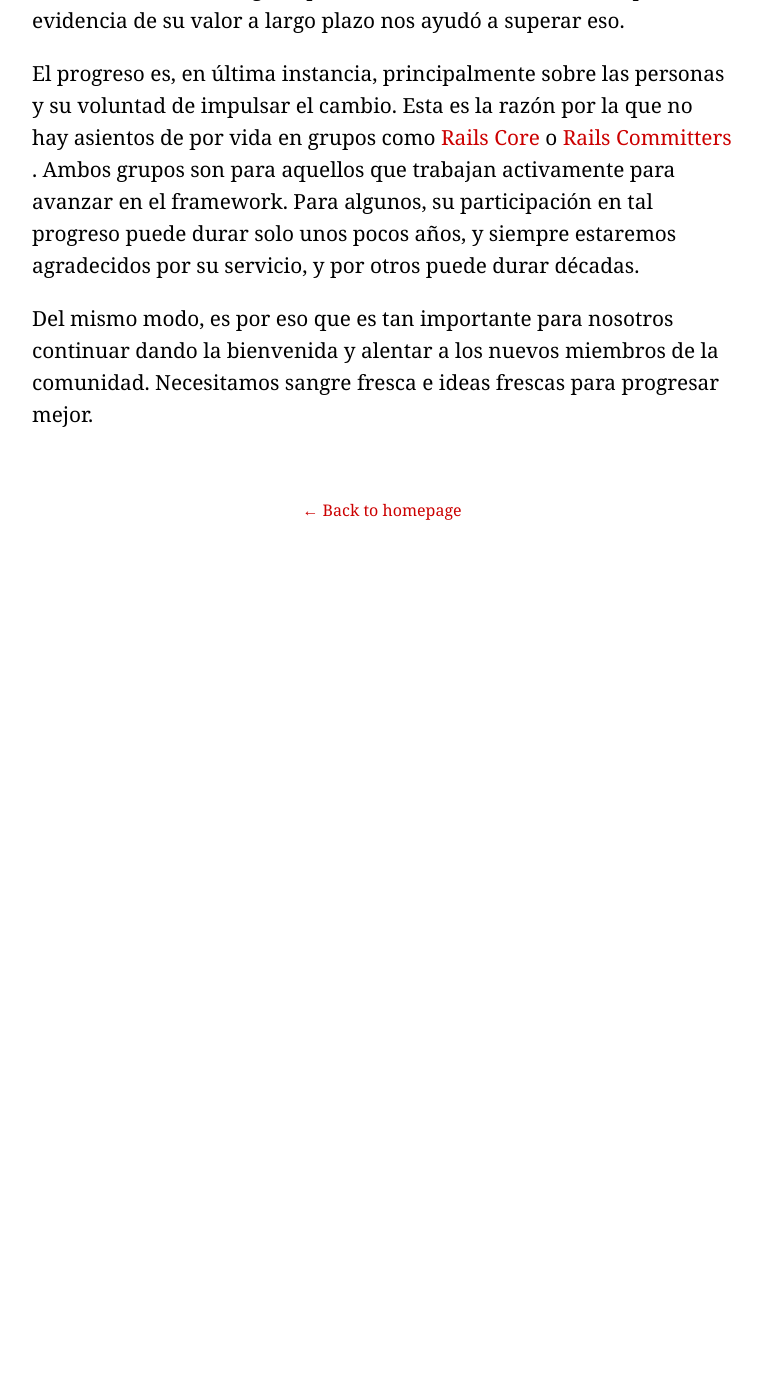
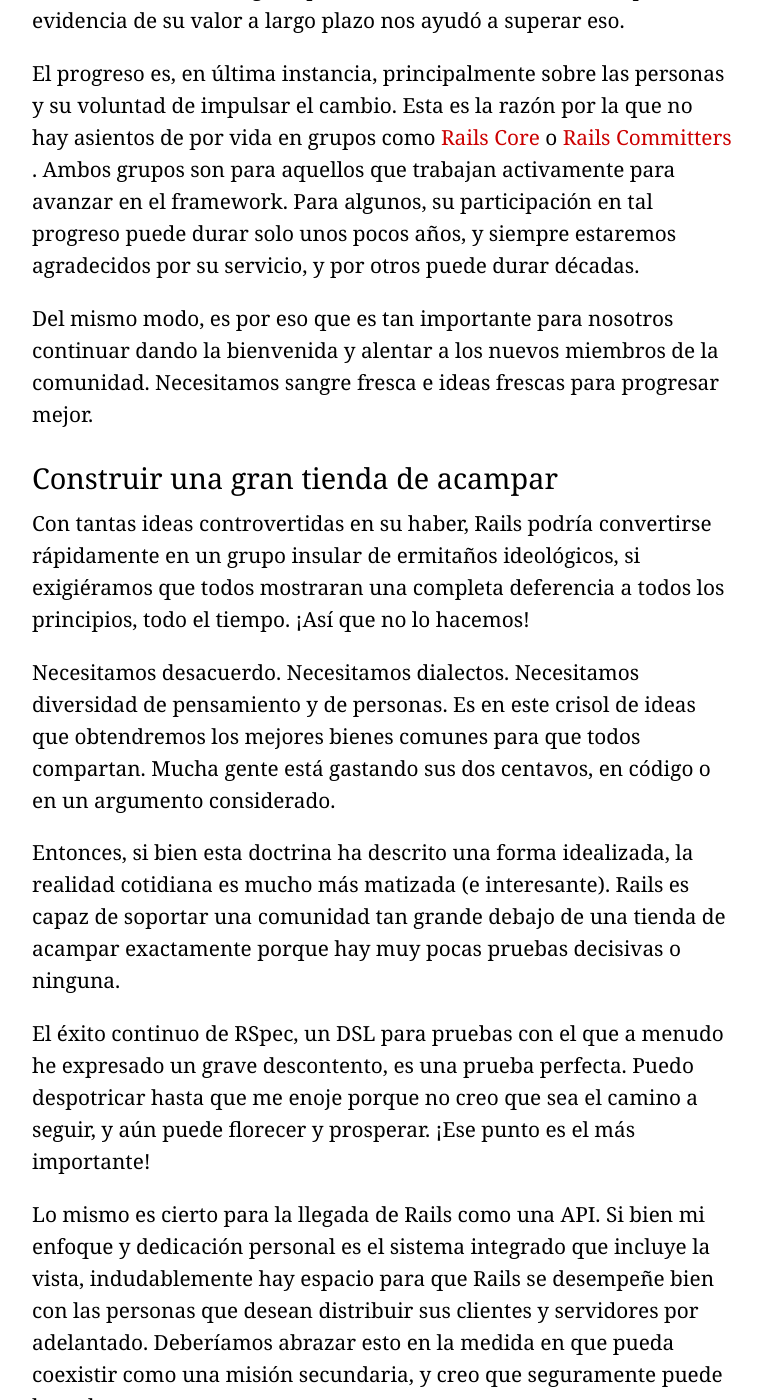
Before and after one commit to rails/homepage, a Jekyll site: the page built from doctrine/es.html, in a window 1280 px wide and 1400 px high, scrolled down 21702 px. Shown: the whole window, without its empty margins (258-1020 px from the left). Built offline with Jekyll 4.4.1, drawn with Linux system fonts in a browser that asks for light colours; before the commit the page ends 22332 px from its top, so only the background shows below that; some of the changed text lies outside the part shown.

Commit message:
Spanish doctrine: big tent

```diff
--- a/doctrine/es.html
+++ b/doctrine/es.html
@@ -283,4 +283,22 @@ permalink: /doctrine/es
       <p>El progreso es, en última instancia, principalmente sobre las personas y su voluntad de impulsar el cambio. Esta es la razón por la que no hay asientos de por vida en grupos como <a href="/community#core" target="_blank"> Rails Core </a> o <a href="/community#committers" target="_blank"> Rails Committers </a>. Ambos grupos son para aquellos que trabajan activamente para avanzar en el framework. Para algunos, su participación en tal progreso puede durar solo unos pocos años, y siempre estaremos agradecidos por su servicio, y por otros puede durar décadas.</p>
 
       <p>Del mismo modo, es por eso que es tan importante para nosotros continuar dando la bienvenida y alentar a los nuevos miembros de la comunidad. Necesitamos sangre fresca e ideas frescas para progresar mejor.</p>
+
+      <h2 id="big-tent">Construir una gran tienda de acampar</h2>
+
+      <p>Con tantas ideas controvertidas en su haber, Rails podría convertirse rápidamente en un grupo insular de ermitaños ideológicos, si exigiéramos que todos mostraran una completa deferencia a todos los principios, todo el tiempo. ¡Así que no lo hacemos!</p>
+
+      <p>Necesitamos desacuerdo. Necesitamos dialectos. Necesitamos diversidad de pensamiento y de personas. Es en este crisol de ideas que obtendremos los mejores bienes comunes para que todos compartan. Mucha gente está gastando sus dos centavos, en código o en un argumento considerado.</p>
+
+      <p>Entonces, si bien esta doctrina ha descrito una forma idealizada, la realidad cotidiana es mucho más matizada (e interesante). Rails es capaz de soportar una comunidad tan grande debajo de una tienda de acampar exactamente porque hay muy pocas pruebas decisivas o ninguna.</p>
+
+      <p>El éxito continuo de RSpec, un DSL para pruebas con el que a menudo he expresado un grave descontento, es una prueba perfecta. Puedo despotricar hasta que me enoje porque no creo que sea el camino a seguir, y aún puede florecer y prosperar. ¡Ese punto es el más importante!</p>
+
+      <p>Lo mismo es cierto para la llegada de Rails como una API. Si bien mi enfoque y dedicación personal es el sistema integrado que incluye la vista, indudablemente hay espacio para que Rails se desempeñe bien con las personas que desean distribuir sus clientes y servidores por adelantado. Deberíamos abrazar esto en la medida en que pueda coexistir como una misión secundaria, y creo que seguramente puede hacerlo.</p>
+
+      <p>Sin embargo, tener una gran carpa no significa tratar de ser todo para todas las personas. Solo significa que usted recibe a todas las personas en su fiesta y les permite traer sus propias bebidas. No debemos perder nada de nuestra alma o valores al ofrecer a otros que se unan a nosotros, y es posible que aprendamos a mezclar una o dos bebidas deliciosas.</p>
+
+      <p>Esto no viene gratis. Requiere trabajo para ser acogedor. Especialmente si su objetivo no es solo atraer a más personas que sean como las que ya forman parte de la comunidad. Reducir las barreras de entrada es un trabajo que siempre debemos tomar en serio.</p>
+
+      <p>Nunca se sabe cuándo la siguiente persona que comienza simplemente a corregir un error ortográfico en la documentación termina implementando la próxima gran funcionalidad. Pero tienes la oportunidad de descubrir si sonríes y decir gracias por cualquier pequeña contribución que haga que la motivación fluya.</p>
     </section>
```
Also changed, not shown: other parts of doctrine/es.html (+2 -2 lines).
